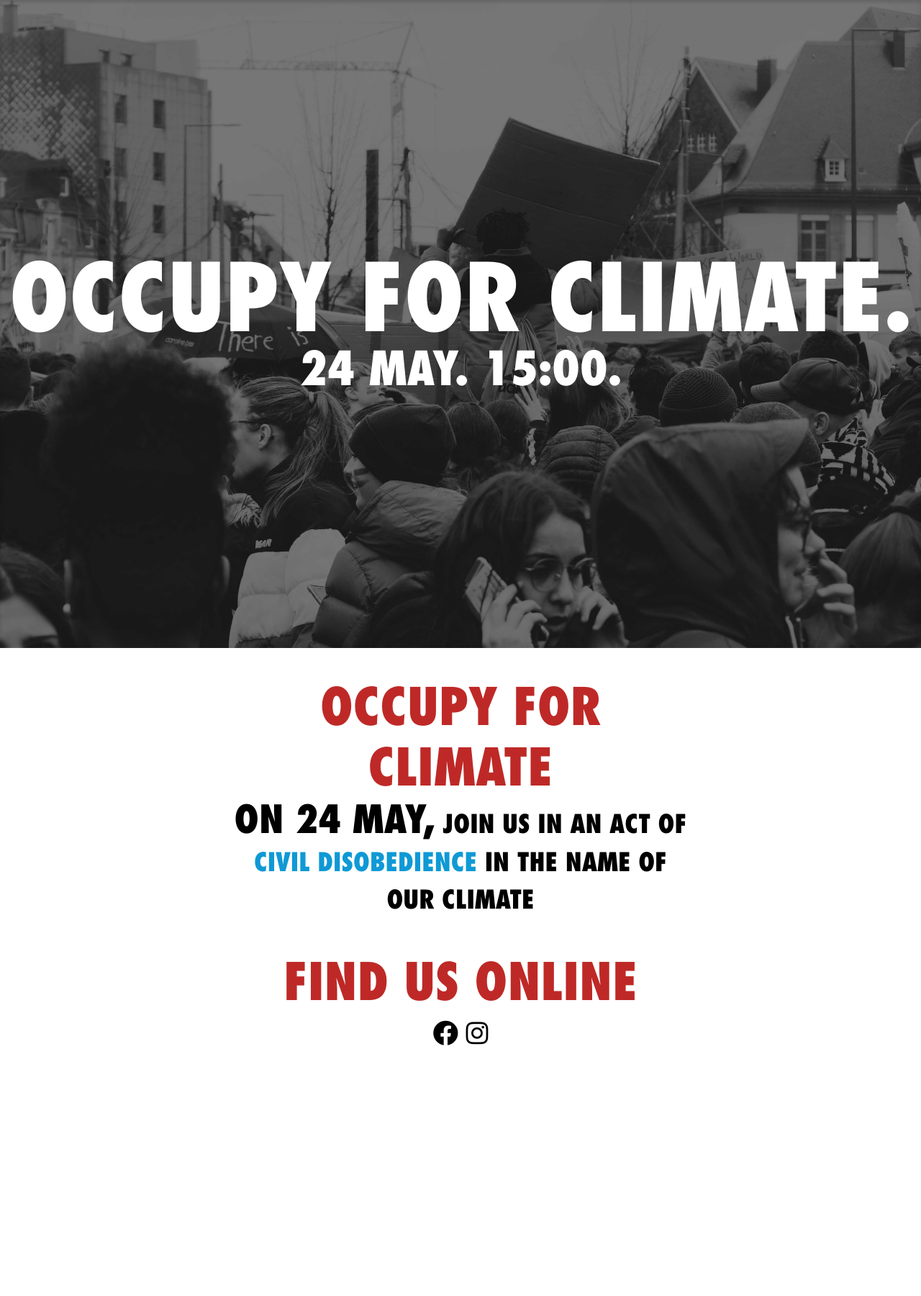
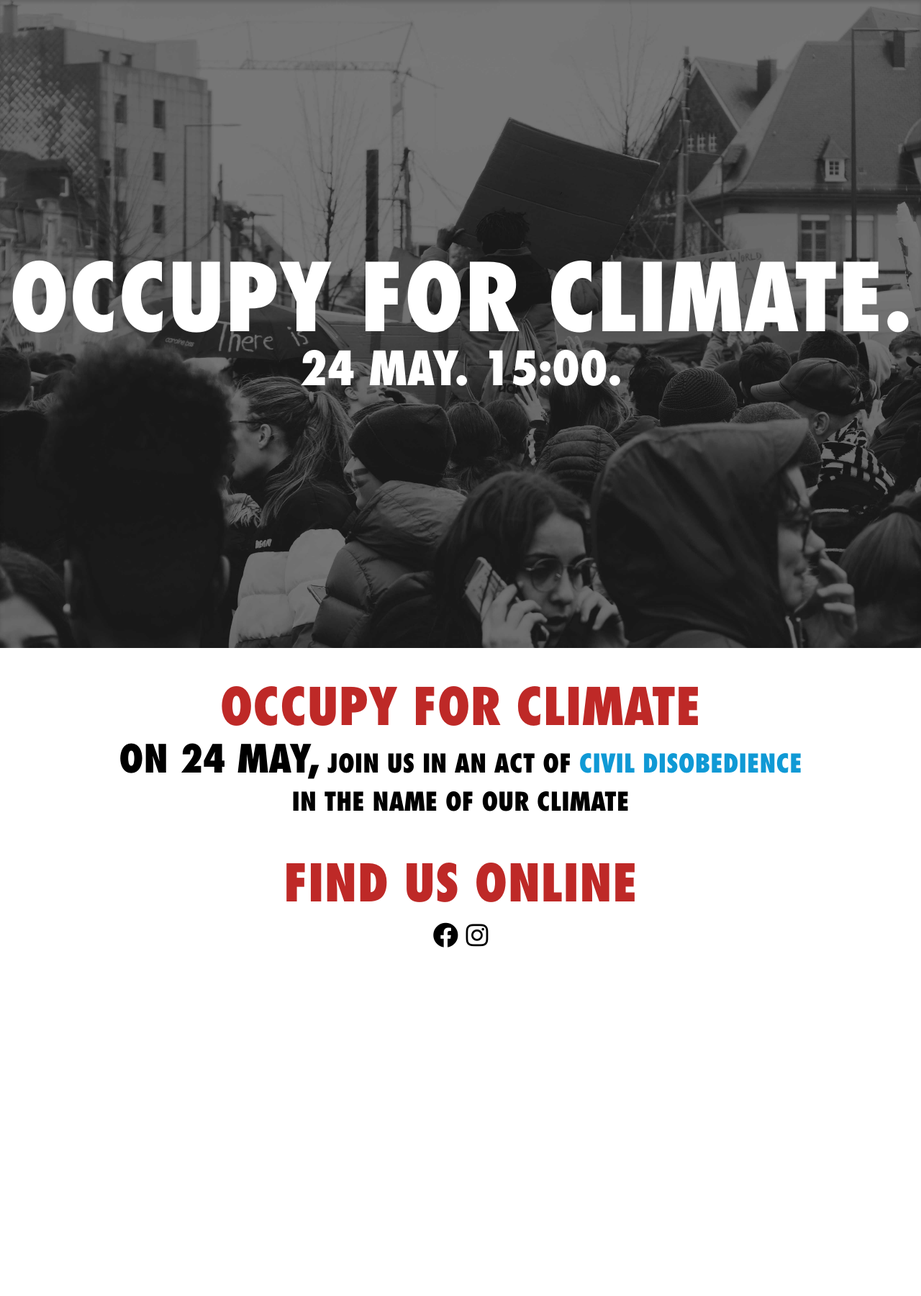
Before and after one commit to erikonijn/occupyforclimate, a Jekyll site: the page built from pages/home.md, in a window 1280 px wide. Shown: the whole page at 72% size. Built offline with Jekyll 4.4.1, drawn with Linux system fonts in a browser that asks for light colours; nearby versions of some CDN libraries.

Commit message:
refining breakpoints, fix max-width
- removed gototop for small screens
- set a max width so small screens can actually read it all

```diff
--- a/assets/main.scss
+++ b/assets/main.scss
@@ -193,7 +193,8 @@
     margin: 0;
 
     .wrap {
-        width: 50%;
+        width: 90%;
+        max-width: 28em;
 //        text-align: left;
         display: inline-block;
         padding-bottom: 2.5em;
@@ -237,6 +238,10 @@
         font-size: 1.4em;
     }
 
+    #gototop {
+        display: none;
+    }
+
 }
 
 #gototop {
```
Also changed, not shown: 2 other files.
